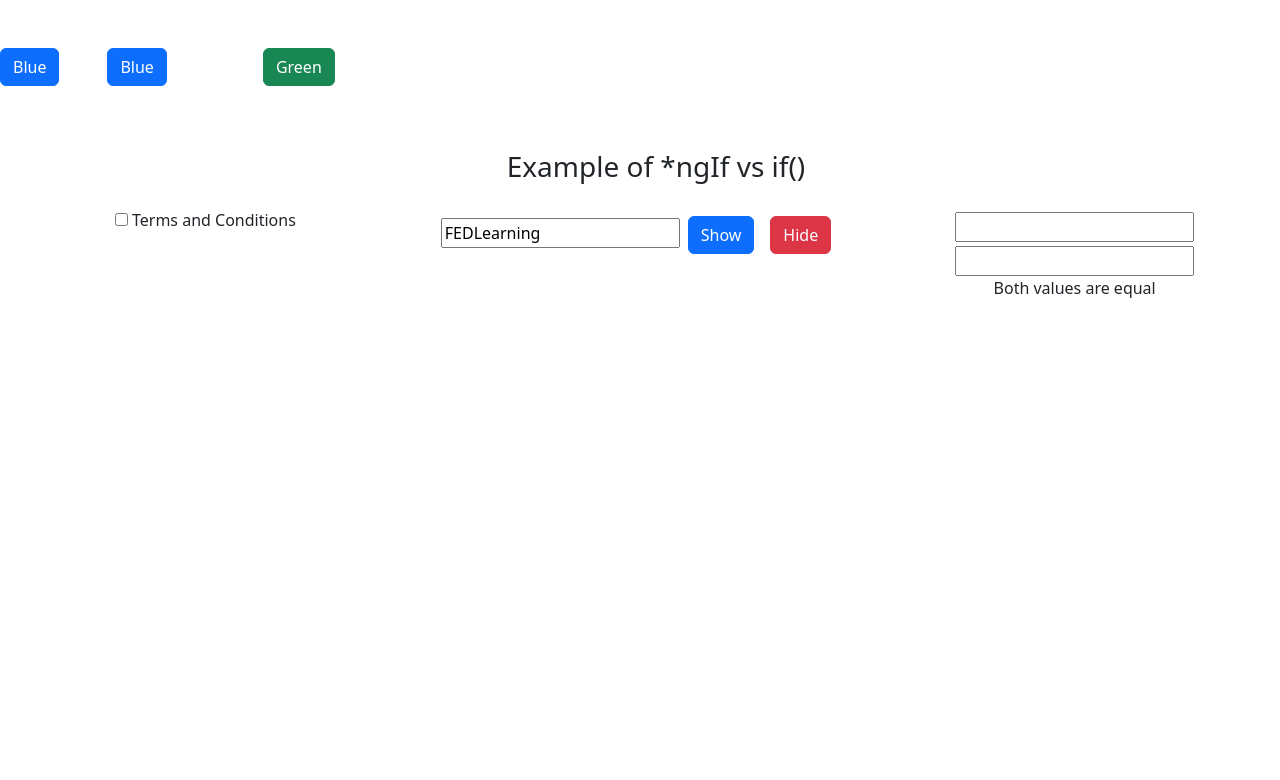
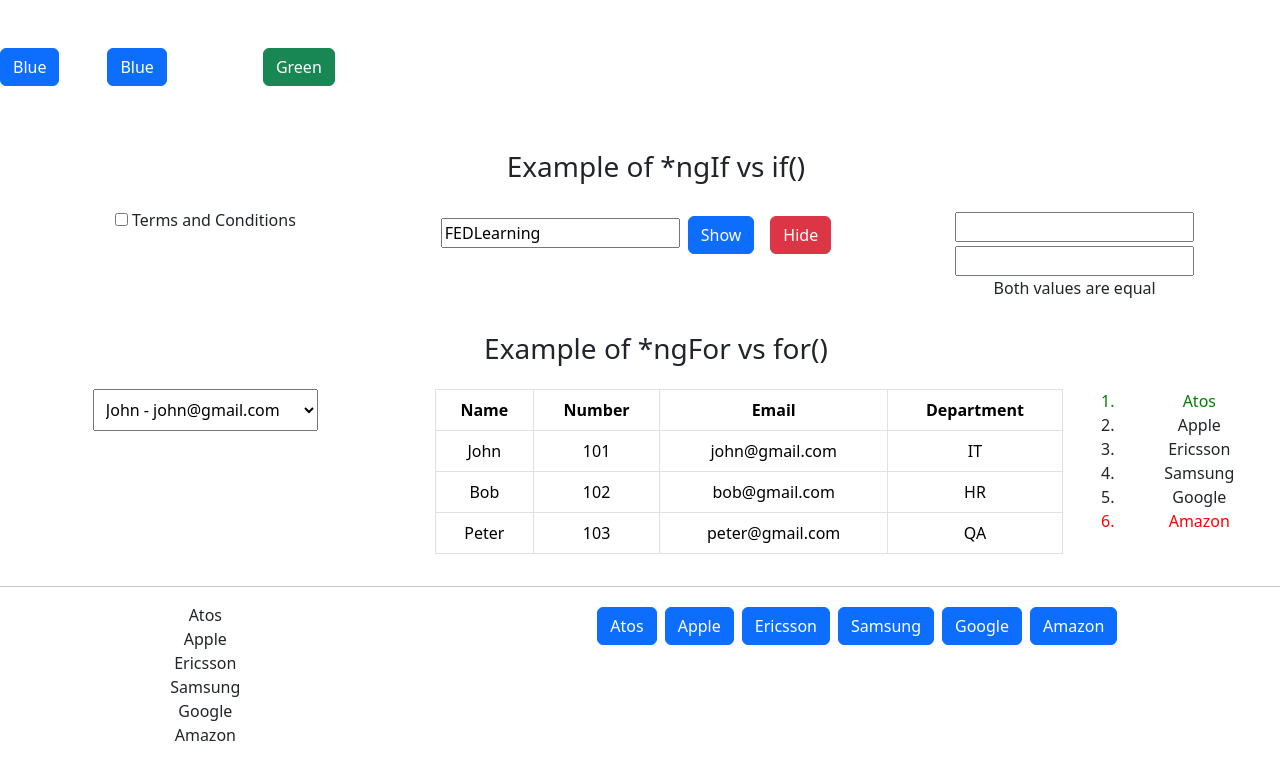
Before and after one commit to Chabsy123/angular-v19-tutorial-02, an Angular app: page / in a window 1280 px wide. Shown: the top 780 px of the page. Built offline with nearby package versions, Linux system fonts and the light colour scheme.

Commit message:
Distinguish Structural Directives *ngFor & @for()

```diff
--- a/src/app/app.component.html
+++ b/src/app/app.component.html
@@ -1,3 +1,4 @@
 <app-directives></app-directives>
  <app-structural-directives-ngif-vs-if></app-structural-directives-ngif-vs-if>
-<router-outlet/>
+<app-structural-directive-ngfor-vs-for></app-structural-directive-ngfor-vs-for>
+ <router-outlet/>
--- a/src/app/app.component.ts
+++ b/src/app/app.component.ts
@@ -4,6 +4,7 @@ import { RouterOutlet } from '@angular/router';
 // import { DataBindingComponent } from './data-binding/data-binding.component';
 import { DirectivesComponent } from './directives/directives.component';
 import { StructuralDirectivesNgifVsIfComponent } from './structural-directives-ngif-vs-if/structural-directives-ngif-vs-if.component';
+import { StructuralDirectiveNgforVsForComponent } from './structural-directive-ngfor-vs-for/structural-directive-ngfor-vs-for.component';
 
 @Component({
   selector: 'app-root',
@@ -13,6 +14,7 @@ import { StructuralDirectivesNgifVsIfComponent } from './structural-directives-n
     // DataBindingComponent,
     DirectivesComponent,
     StructuralDirectivesNgifVsIfComponent,
+    StructuralDirectiveNgforVsForComponent
   ],
   templateUrl: './app.component.html',
   styleUrl: './app.component.scss'
--- /dev/null
+++ b/src/app/structural-directive-ngfor-vs-for/structural-directive-ngfor-vs-for.component.html
@@ -0,0 +1,104 @@
+<div class="row text-center">
+    <div class="col-12 m-3">
+        <h3>Example of *ngFor vs for()</h3>
+    </div>
+</div>
+
+<div class="row text-center">
+    <div class="col-4">
+        <select name="" id="" class="p-2">
+            <!-- <option [value]="emp.empNumber" *ngFor="let emp of employees">
+          {{emp.empName}} - {{emp.empEmail}}
+        </option> -->
+            @for(emp of employees; track emp;){
+            <option [value]="emp.empNumber">
+                {{emp.empName}} - {{emp.empEmail}}
+            </option>
+            }
+        </select>
+    </div>
+    <div class="col-6">
+        <table class="table table-bordered">
+            <thead>
+                <tr>
+                    <th>Name</th>
+                    <th>Number</th>
+                    <th>Email</th>
+                    <th>Department</th>
+                </tr>
+            </thead>
+            <tbody>
+                <!-- <tr *ngFor="let emp of employees">
+                    <td>{{emp.empName}}</td>
+                    <td>{{emp.empNumber}}</td>
+                    <td>{{emp.empEmail}}</td>
+                    <td>{{emp.empDept}}</td>
+                </tr> -->
+                @for(emp of employees; track emp;){
+                <tr>
+                    <td>{{emp.empName}}</td>
+                    <td>{{emp.empNumber}}</td>
+                    <td>{{emp.empEmail}}</td>
+                    <td>{{emp.empDept}}</td>
+                </tr>
+                }
+            </tbody>
+        </table>
+    </div>
+    <div class="col-2">
+        <ol>
+            <!-- <li *ngFor="let company of  companyList">
+                {{company}}
+            </li> -->
+            @for(company of companyList; track company; let f=$first, l=$last, e=$even, o=$odd, c=$count, i=$index) {
+            @if(f == true){
+                 <li style="color: green;">
+                {{company}}
+            </li>
+        } @else if(l == true){
+             <li style="color: red;">
+                {{company}}
+            </li>
+        }@else{
+            <li>
+                {{company}}
+            </li>
+        }
+
+            }
+            @empty {
+                No Company Found
+            }
+        </ol>
+    </div>
+</div>
+
+<hr>
+
+<div class="row text-center">
+    <div class="col-4">
+        <!-- <div *ngFor="let company of  companyList">
+                {{company}}
+      </div> -->
+        @for(company of companyList; track company) {
+        <div>
+            {{company}}
+        </div>
+        }
+    </div>
+    <div class="col-8">
+        <!-- <button class="btn btn-primary m-1" >
+{{company}}
+</button> -->
+
+        @for(company of companyList; track company) {
+        <button class="btn btn-primary m-1">
+            {{company}}
+        </button>
+        }
+
+    </div>
+    <!-- <div class="col-4">
+
+    </div> -->
+</div>
--- /dev/null
+++ b/src/app/structural-directive-ngfor-vs-for/structural-directive-ngfor-vs-for.component.ts
@@ -0,0 +1,19 @@
+import { CommonModule } from '@angular/common';
+import { Component } from '@angular/core';
+
+@Component({
+  selector: 'app-structural-directive-ngfor-vs-for',
+  imports: [],
+  templateUrl:'./structural-directive-ngfor-vs-for.component.html',
+  styleUrl: './structural-directive-ngfor-vs-for.component.scss'
+})
+
+export class StructuralDirectiveNgforVsForComponent {
+  employees : any[] = [
+    {empName: "John", empNumber: "101", empEmail: "john@gmail.com", empDept: "IT"},
+    {empName: "Bob", empNumber: "102", empEmail: "bob@gmail.com", empDept: "HR"},
+    {empName: "Peter", empNumber: "103", empEmail: "peter@gmail.com", empDept: "QA"},
+  ]
+
+  companyList : string[] = ['Atos', 'Apple', 'Ericsson', 'Samsung', 'Google', 'Amazon'];
+}
```
Also changed, not shown: src/app/structural-directive-ngfor-vs-for/structural-directive-ngfor-vs-for.component.scss (added), 1 other file (tests, documents, lock files or other folders).
